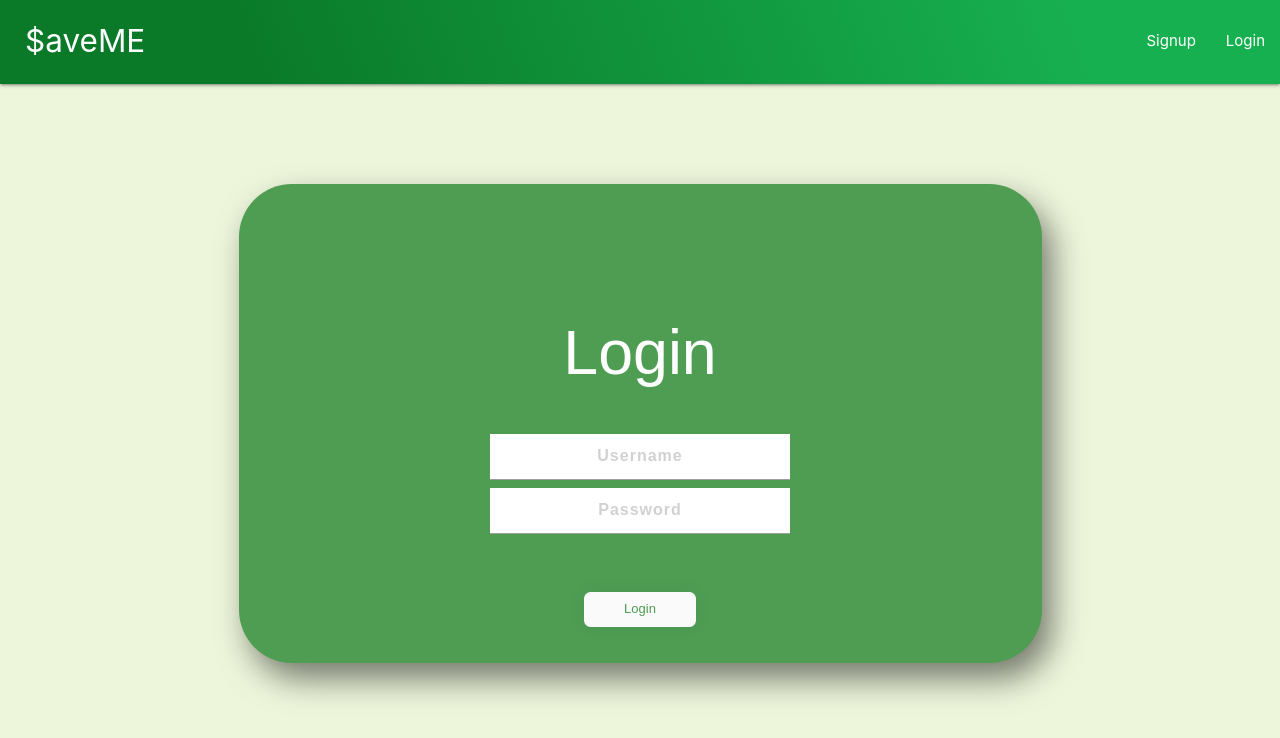
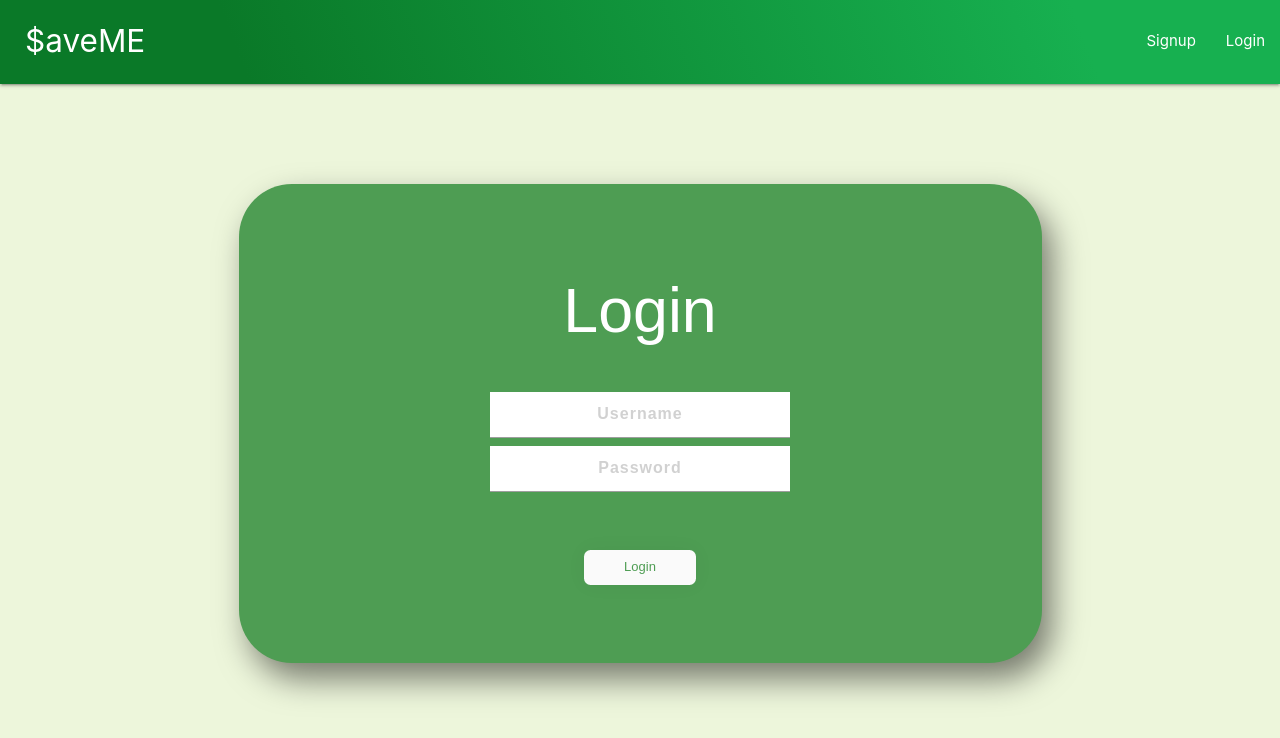
Before and after one commit to davidgreenspan15/save_me_frontend, a React (Create React App) app: page /login in a window 1280 px wide. Shown: the top 738 px of the page. Built offline with nearby package versions, Linux system fonts and the light colour scheme; no server answers.

Commit message:
final css styling

```diff
--- a/src/App.css
+++ b/src/App.css
@@ -292,7 +292,7 @@ nav .brand-logo {
     width: 803px;
     height: 479px;
     margin: 100px;
-    padding: 58px 50px;
+    padding: 16px 50px;
     padding-bottom: 46px;
     text-align: center;
     display: flex;
@@ -694,7 +694,7 @@ nav .brand-logo {
       .recent-container {
     display: flex;
     flex-direction: column;
-    width: 1214px;
+    width: 1250px;
     height: 341px;
 }
 
--- a/src/components/SignupForm.js
+++ b/src/components/SignupForm.js
@@ -85,9 +85,7 @@ class SignupForm extends React.Component{
               <option value="2">2</option>
               <option value="3">3</option>
             </select>
-            <i class="material-icons">security</i>
             <input onChange={this.handleChange} className="pass" type="password" name="password" value={this.state.password} placeholder="Password"/>
-            <i class="material-icons">security</i>
             <input onChange={this.handleChange} className="pass-confirmation" onBlur={this.passwordMatch} type="password" name="passwordConfirmation" placeholder="Confirm Password" value={this.state.passwordConfirmation}/>
             <button className="submit" type="Submit" name="button">Signup</button>
           </form>
```
